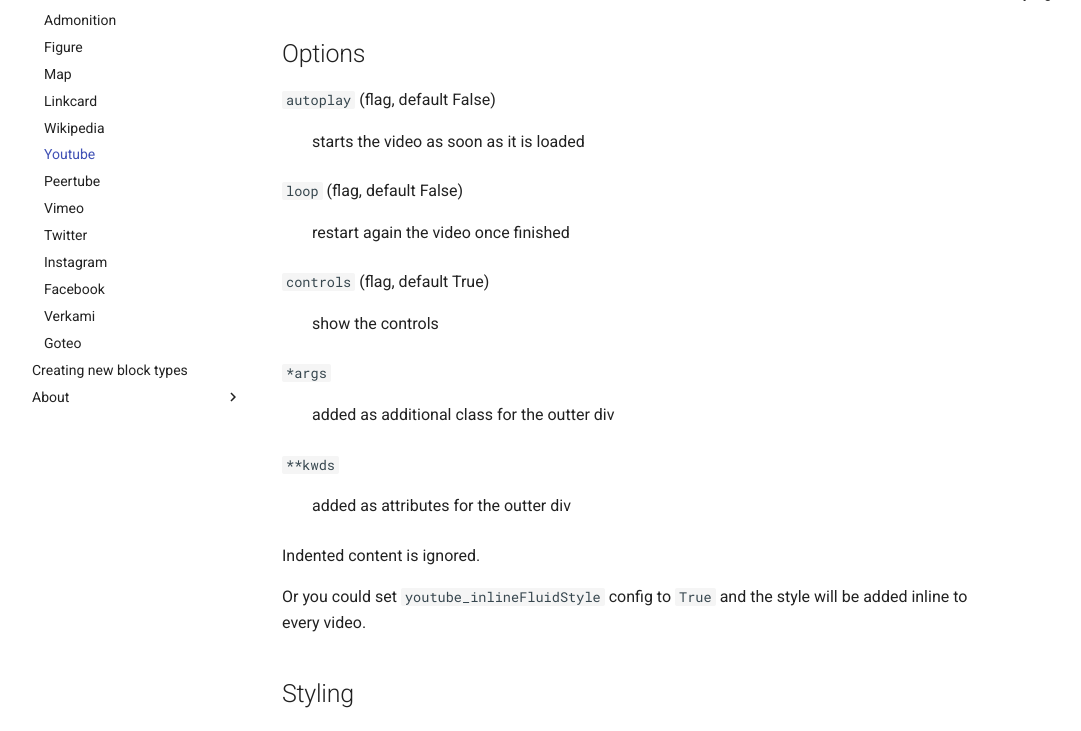
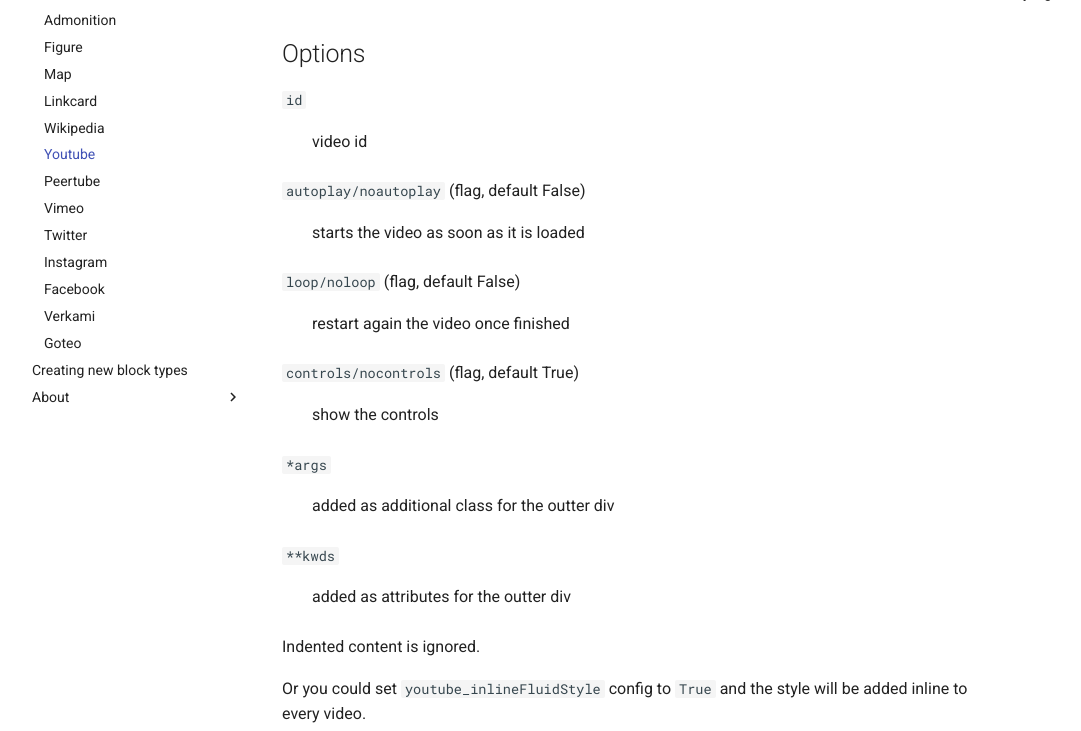
Before and after one commit to vokimon/markdown-customblocks, an MkDocs documentation site: the page built from docs/generators-youtube.md, in a window 1280 px wide and 900 px high, scrolled down 423 px, cut to the strip 169-900 px from the top of the window. Shown: the whole strip, without its empty margins (14-1095 px from the left). Built offline with MkDocs 1.6.1 and Material for MkDocs 9.7.7, drawn with Linux system fonts in a browser that asks for light colours; comment, search, counter and statistics services are not loaded; the version menu is left out.

Commit message:
unify video related documentation

```diff
--- a/docs/generators-youtube.md
+++ b/docs/generators-youtube.md
@@ -22,13 +22,16 @@ This generator generates an embeded youtube video.
 
 ## Options
 
-`autoplay` (flag, default False)
+`id`
+: video id
+
+`autoplay/noautoplay` (flag, default False)
 : starts the video as soon as it is loaded
 
-`loop` (flag, default False)
+`loop/noloop` (flag, default False)
 : restart again the video once finished
 
-`controls` (flag, default True)
+`controls/nocontrols` (flag, default True)
 : show the controls
 
 `*args`
```
Also changed, not shown: docs/generators-peertube.md (+2 -2 lines), docs/generators-vimeo.md (+4 -4 lines).
